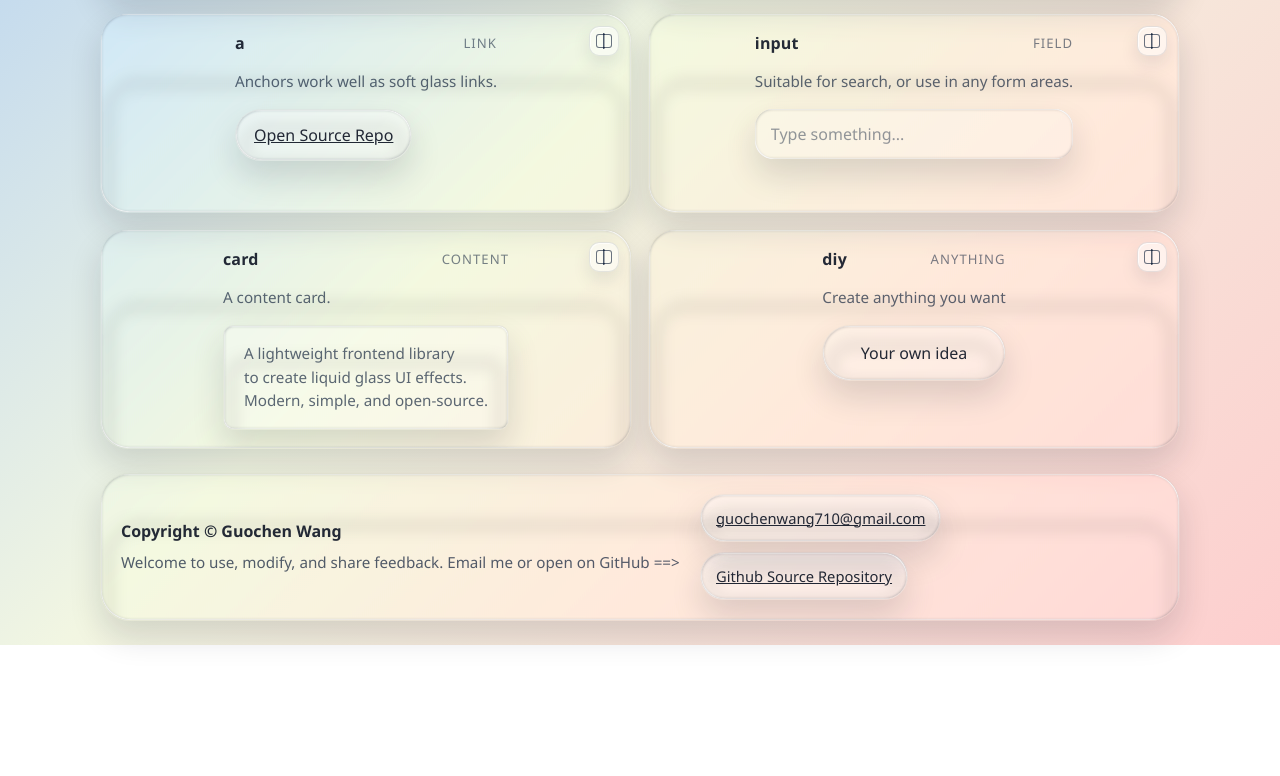
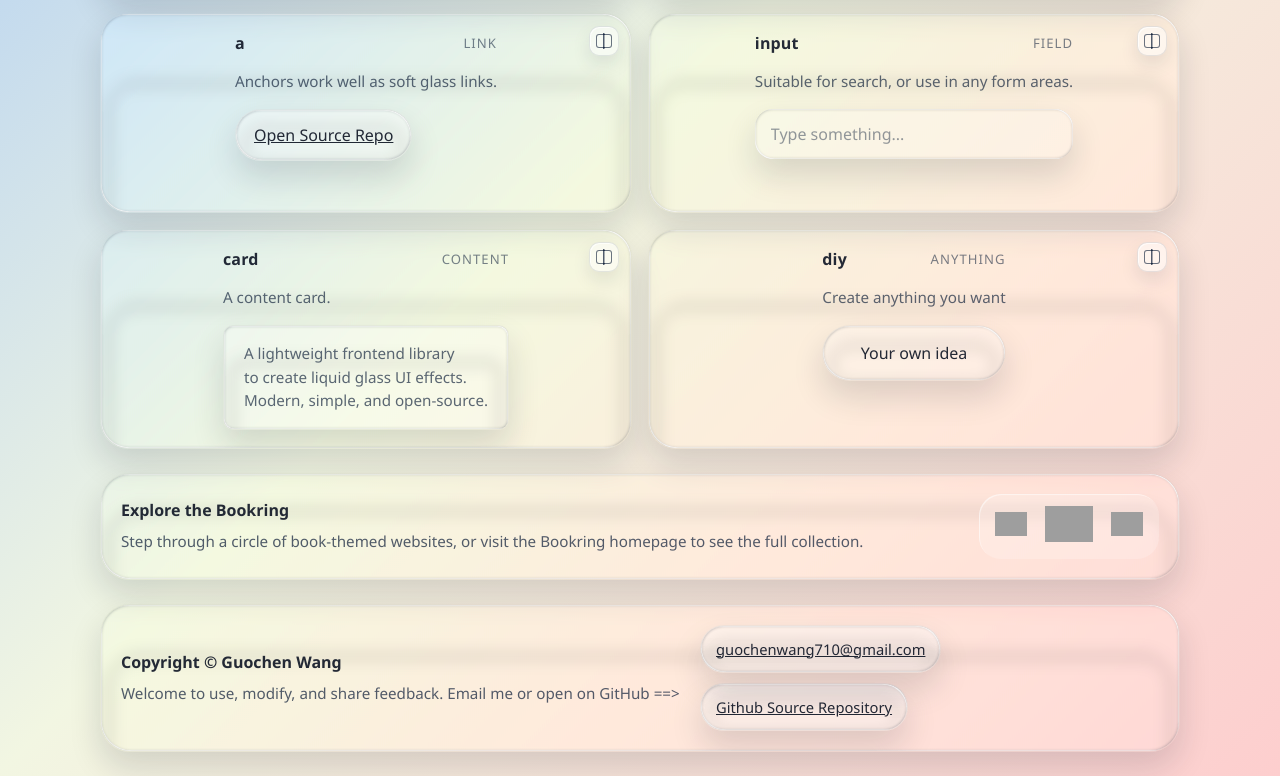
Before and after one commit to u7663394/LGGC-liquid-glass, a website: page index.html in a window 1280 px wide. Shown: the part 513-1289 px from the top of the page. Before the commit the page ends 1158 px from the top, so only its background shows below. Drawn offline with Linux system fonts and the light colour scheme; grey boxes are pictures that could not be loaded.

Commit message:
feat: add Bookring navigation widget

```diff
--- a/index.html
+++ b/index.html
@@ -529,6 +529,38 @@
         --lggc-radius: 30px;
         --lggc-bg: rgba(255, 255, 255, 0.24);
       }
+      .bookring {
+        margin-top: 24px;
+        padding: 20px;
+        display: grid;
+        grid-template-columns: minmax(0, 1fr) auto;
+        gap: 24px;
+        align-items: center;
+        --lggc-radius: 30px;
+        --lggc-bg: rgba(255, 255, 255, 0.24);
+      }
+      .bookring-copy {
+        display: grid;
+        gap: 8px;
+      }
+      .bookring-copy strong {
+        font-size: 1rem;
+      }
+      .bookring-copy p {
+        margin: 0;
+        max-width: 48rem;
+        font-size: 0.95rem;
+        line-height: 1.6;
+        color: rgba(16, 32, 58, 0.72);
+      }
+      .bookring-widget {
+        display: flex;
+        justify-content: center;
+        padding: 12px 16px;
+        border-radius: 22px;
+        background: rgba(255, 255, 255, 0.2);
+        box-shadow: inset 1px 1px 0 rgba(255, 255, 255, 0.5);
+      }
       .copyright-main {
         display: grid;
         gap: 8px;
@@ -573,6 +605,12 @@
         }
         .copyright {
           grid-template-columns: 1fr;
+        }
+        .bookring {
+          grid-template-columns: 1fr;
+        }
+        .bookring-widget {
+          justify-content: flex-start;
         }
         .compare-modal {
           padding: 10px;
@@ -774,6 +812,38 @@
           </article>
         </div>
       </section>
+
+      <nav class="lggc bookring" aria-labelledby="bookring-title">
+        <div class="bookring-copy">
+          <strong id="bookring-title">Explore the Bookring</strong>
+          <p>
+            Step through a circle of book-themed websites, or visit the
+            Bookring homepage to see the full collection.
+          </p>
+        </div>
+        <div class="bookring-widget">
+   <div style="display: inline-flex; gap: 18px; align-items: center;" aria-label="Bookring navigation widget">
+        <a href="https://nikhilagurusinghe.github.io/bookring/?action=previous" title="Previous Bookring site" referrerpolicy="unsafe-url" style="transition: transform .05s ease;" onmouseover="this.style.transform='scale(1.05)';" onmouseout="this.style.transform='scale(1)'">
+            <img src="https://nikhilagurusinghe.github.io/bookring/images/webring_widget/previous.png" width="32px" alt="" aria-hidden="true"/>
+            <span style="position: absolute; width: 1px; height: 1px; padding: 0; margin: -1px; overflow: hidden; clip: rect(0, 0, 0, 0); white-space: nowrap; border-width: 0">
+                Previous Bookring site
+            </span>
+        </a>
+        <a href="https://nikhilagurusinghe.github.io/bookring/" title="Bookring (i.e. a book themed webring)" referrerpolicy="unsafe-url" style="transition: transform .05s ease;" onmouseover="this.style.transform='scaleX(1.125)'" onmouseout="this.style.transform='scale(1)'">
+            <img src="https://nikhilagurusinghe.github.io/bookring/images/webring_widget/book.png" width="48px" alt="" aria-hidden="true"/>
+            <span style="position: absolute; width: 1px; height: 1px; padding: 0; margin: -1px; overflow: hidden; clip: rect(0, 0, 0, 0); white-space: nowrap; border-width: 0;">
+                Bookring homepage
+            </span>
+        </a>
+        <a href="https://nikhilagurusinghe.github.io/bookring/?action=next" title="Next Bookring site" referrerpolicy="unsafe-url" style="transition: transform .05s ease;" onmouseover="this.style.transform='scale(1.05)'" onmouseout="this.style.transform='scale(1)'">
+            <img src="https://nikhilagurusinghe.github.io/bookring/images/webring_widget/next.png" width="32px" alt="" aria-hidden="true"/>
+            <span style="position: absolute; width: 1px; height: 1px; padding: 0; margin: -1px; overflow: hidden; clip: rect(0, 0, 0, 0); white-space: nowrap; border-width: 0;">
+                Next Bookring site
+            </span>
+        </a>
+  </div>
+        </div>
+      </nav>
 
       <footer class="lggc copyright">
         <div class="copyright-main">
```
